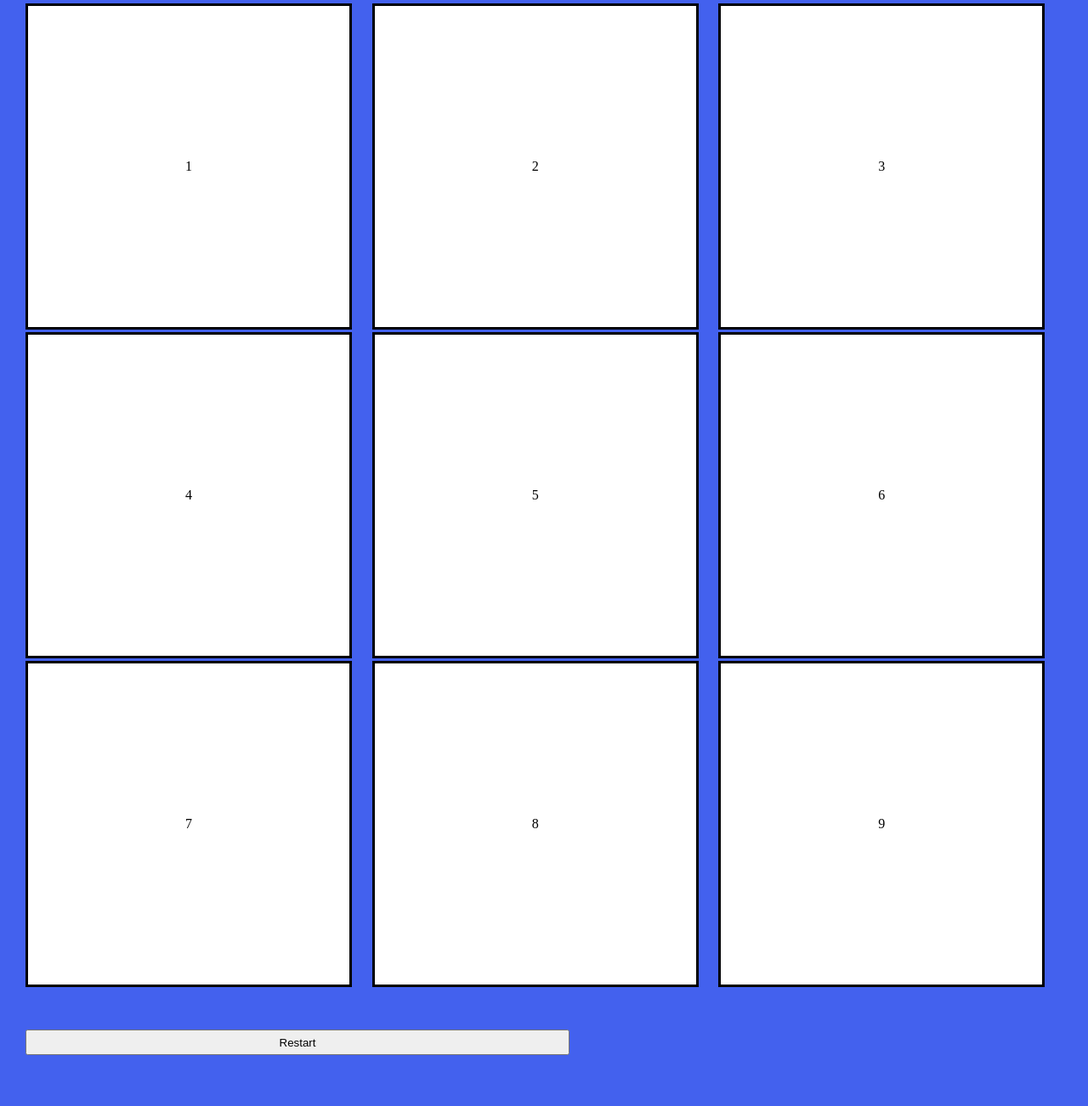
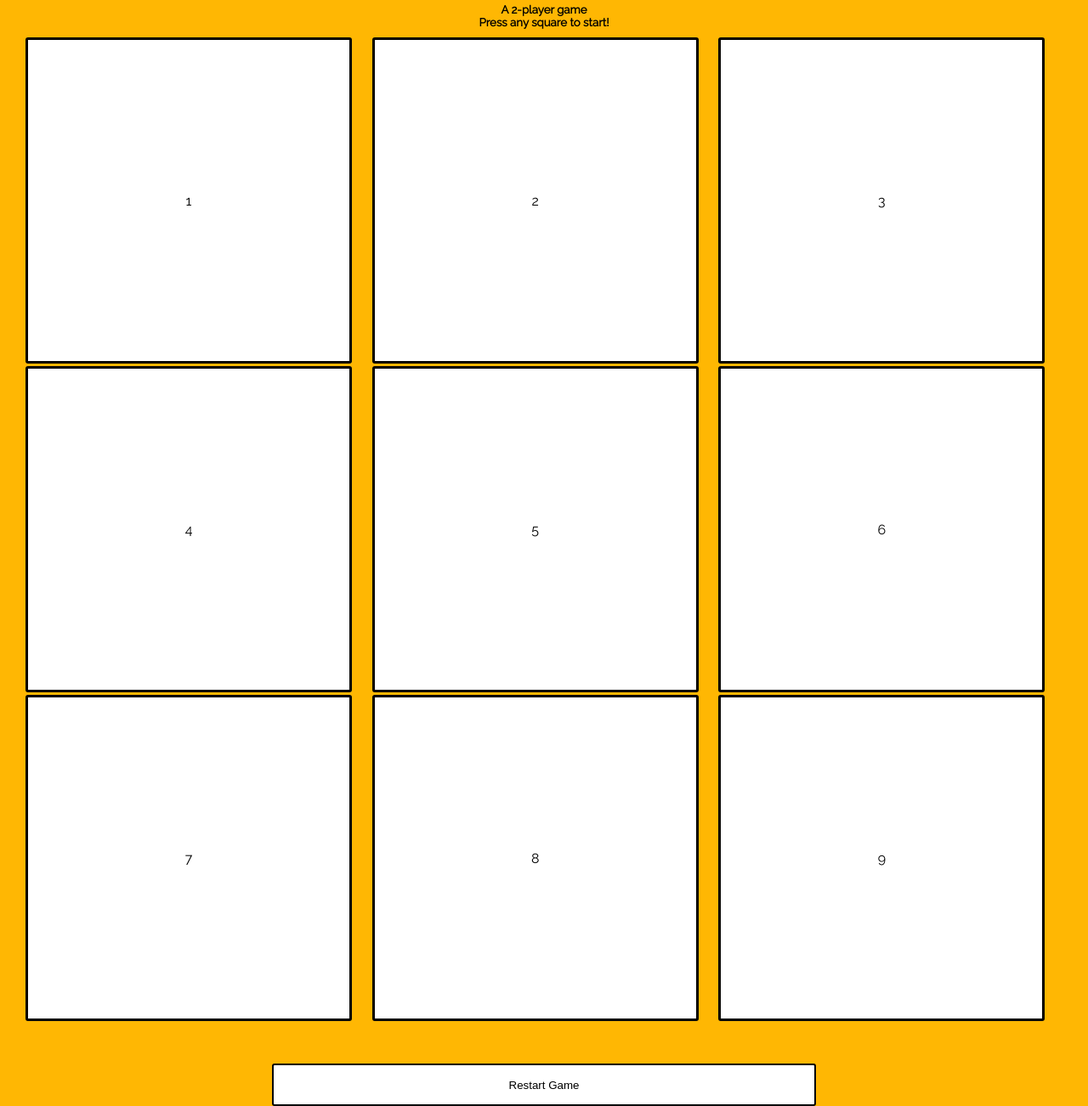
Before and after one commit to sholland236/tic-tac-toe, a plain HTML site: page index.html in a window 1280 px wide. Shown: the part 83-1385 px from the top of the page at 85% size. Before the commit the page ends 1325 px from the top, so only its background shows below. Drawn offline with Linux system fonts and the light colour scheme.

Commit message:
typography, basic design and layout

```diff
--- /dev/null
+++ b/assets/styles/_typography.scss
@@ -0,0 +1 @@
+$primary-font: 'Raleway', sans-serif;
--- a/index.html
+++ b/index.html
@@ -6,9 +6,14 @@
     <meta name="viewport" content="width=device-width, initial-scale=1.0">
     <title>Document</title>
     <link rel="stylesheet" href="styles.css">
+    <link rel="preconnect" href="https://fonts.googleapis.com">
+<link rel="preconnect" href="https://fonts.gstatic.com" crossorigin>
+<link href="https://fonts.googleapis.com/css2?family=Raleway&display=swap" rel="stylesheet">
 </head>
 <body>
     <h1>Tic-Tac-Toe</h1>
+    <h5>A 2-player game</h5>
+    <h5 class="end">Press any square to start!</h5>
     <main class="grid">
         <div class="grid__cell">1</div>
         <div class="grid__cell">2</div>
@@ -20,6 +25,8 @@
         <div class="grid__cell">8</div>
         <div class="grid__cell">9</div>
     </main>
-    <button class="restart">Restart</button>
+    <div class="container">
+        <button class="restart">Restart Game</button>
+    </div>
 </body>
 </html>
--- a/styles.scss
+++ b/styles.scss
@@ -1,3 +1,5 @@
+@import './assets/styles/_typography';
+
 * {
     padding: 0;
     margin: 0;
@@ -7,15 +9,22 @@
 body {
     width: 100vw;
     height: 100vh;
-    background-color: #4361EE;
+    background-color: #FFB703;
     padding: 30px;
-    // display: flex;
-    // flex-direction: column;
+    font-family: $primary-font;
 }
 
 h1 {
     text-align: center;
     margin: 10px;
+}
+
+h5 {
+    text-align: center;
+}
+
+.end {
+    padding-bottom: 10px;
 }
 
 .grid {
@@ -24,6 +33,7 @@ h1 {
     grid-gap: 3px;
     &__cell {
         border: 3px solid black;
+        border-radius: 3px;
         max-width: 30vw;
         background-color: white;
         // centralise player piece
@@ -31,12 +41,6 @@ h1 {
         justify-content: center;
         align-items: center;
     }
-}
-
-.restart {
-    margin-top: 50px;
-    width: 50vw;
-    height: 30px;
 }
 
 // make grid cells square
@@ -49,3 +53,16 @@ h1 {
     // makes block element
     display: block;
 }
+
+.container {
+    text-align: center;
+}
+
+.restart {
+    margin-top: 50px;
+    width: 50vw;
+    height: 50px;
+    background-color: white;
+    border: 2px solid black;
+    border-radius: 3px;
+}
```
Also changed, not shown: styles.css.
